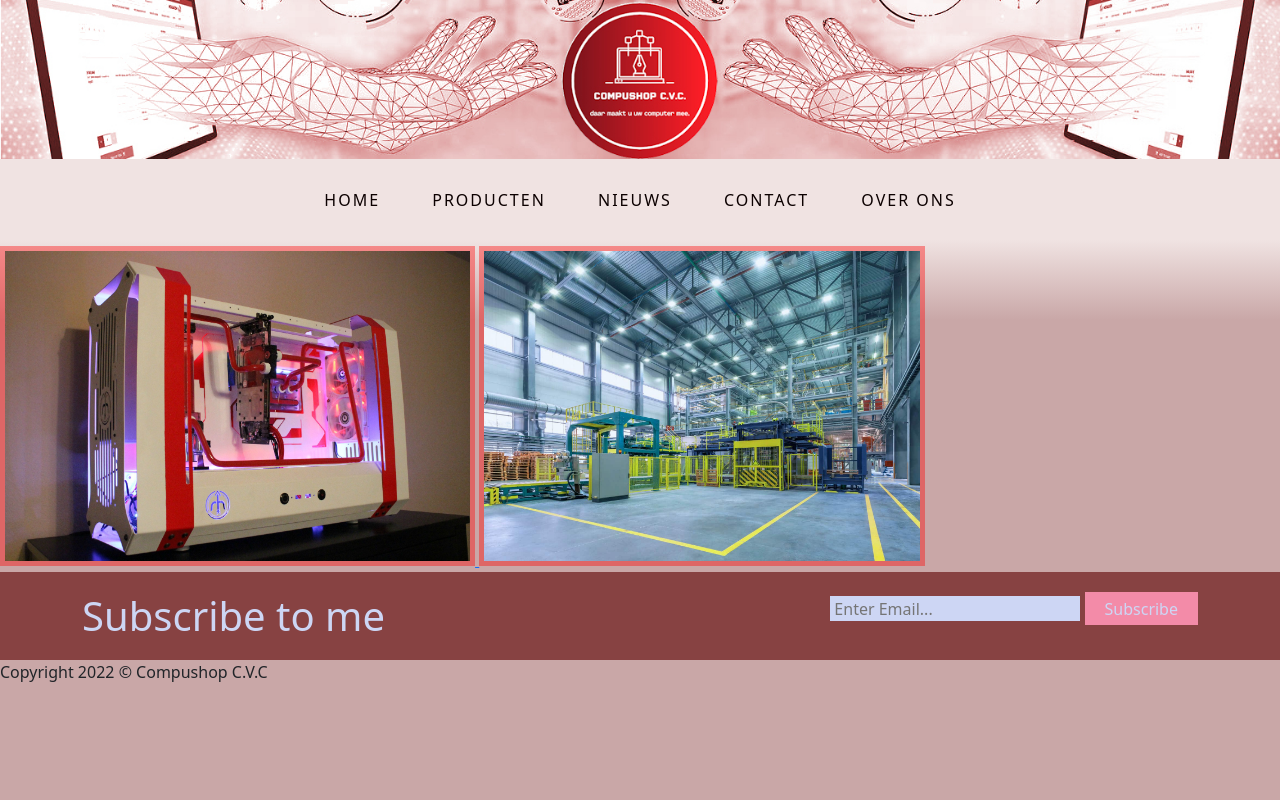
After one commit to thatsleepyman/Compushop-C.V.C, a PHP site: page /html/product_keuzen.html in a window 1280 px wide. The commit adds this page. Run offline with PHP 8.4, Linux system fonts and the light colour scheme.

Commit message:
fixes + product paginas

```diff
--- a/Compushop C.V.C/css/global.css
+++ b/Compushop C.V.C/css/global.css
@@ -4,6 +4,19 @@
     margin:auto;
     overflow:hidden;
 }
+
+
+/* BODY */
+body {
+    background: #ff0000;
+    background-image: linear-gradient(to top, #c9a7a7 60%, #f0e3e2 70%);
+
+    text-align: center;
+    font-family: 'Oswald', sans-serif;
+    font-size: 35px;
+    height: 100vh;
+}
+
 
 /* Header*/
 /* Showcase */
--- /dev/null
+++ b/Compushop C.V.C/css/product_keuzen.css
@@ -0,0 +1,15 @@
+/* BODY */
+/* Prebuilt vs Builder selectie */
+.prebuilt {
+    max-height: 40%;
+    max-width: 40%;
+    border: 5px solid rgba(255, 0, 0, 0.39);
+    box-sizing: border-box;
+}
+
+.builder {
+    max-height: 40%;
+    max-width: 40%;
+    border: 5px solid rgba(255, 0, 0, 0.39);
+    box-sizing: border-box;
+}
--- a/Compushop C.V.C/html/over_ons.html
+++ b/Compushop C.V.C/html/over_ons.html
@@ -5,7 +5,7 @@
     <meta charset="UTF-8" />
     <meta http-equiv="X-UA-Compatible" content="IE=chrome" />
     <meta name="viewport" content="width=device-width, initial-scale=1.0" />
-    <title>Compushop C.V.C | Welkom</title>
+    <title>Compushop C.V.C | Over Ons</title>
     <link rel="stylesheet" href="../css/global.css" />
     <link rel="stylesheet" href="../css/index.css" />
     <link
@@ -29,7 +29,7 @@
 
     <nav class="menu">
       <li><a href="./index.html" data-hover="Home">Home</a></li>
-      <li><a href="#" data-hover="Producten">Producten</a></li>
+      <li><a href="./product_keuzen.html" data-hover="Producten">Producten</a></li>
       <li><a href="./nieuws.html" data-hover="Nieuws">Nieuws</a></li>
       <li><a href="./contact.html" data-hover="Contact">Contact</a></li>
       <li><a href="./over_ons.html" data-hover="Over ons">Over ons</a></li>
--- /dev/null
+++ b/Compushop C.V.C/html/product_keuzen.html
@@ -0,0 +1,51 @@
+<!doctype html>
+<html lang="en">
+<head>
+    <meta charset="UTF-8">
+    <meta http-equiv="X-UA-Compatible" content="IE=chrome">
+    <meta name="viewport" content="width=device-width, initial-scale=1.0">
+    <title>Compushop C.V.C | Product Keuzen</title>
+    <link rel="stylesheet" href="../css/global.css">
+    <link rel="stylesheet" href="../css/product_keuzen.css">
+    <link rel="stylesheet" href="https://cdn.jsdelivr.net/npm/bootstrap@5.2.1/dist/css/bootstrap.min.css">
+    <script src="https://cdn.jsdelivr.net/npm/bootstrap@5.2.1/dist/js/bootstrap.bundle.min.js"></script>
+</head>
+
+<body>
+
+<img id="showcase" src="../img/menu.jpg" width="100%" class="bd-placeholder-img-lg img-fluid" text="Responsive image">
+
+    <nav class="menu">
+        <li><a href="./index.html" data-hover="Home">Home</a></li>
+        <li><a href="./product_keuzen.html" data-hover="Producten">Producten</a></li>
+        <li><a href="./nieuws.html" data-hover="Nieuws">Nieuws</a></li>
+        <li><a href="./contact.html" data-hover="Contact">Contact</a></li>
+        <li><a href="./over_ons.html" data-hover="Over ons">Over ons</a></li>
+    </nav>
+
+        <a href="./product_prebuilt.html">
+            <input class="prebuilt" type="image" name="prebuilt_img" src="../img/prebuiltpc.png" alt="Klik hier om naar de Prebuilt pagina te gaan">
+        </a>
+
+
+        <a href="./product_builder.html">
+            <input class="builder" type="image" name="Builder_img" src="../img/factory.png" alt="Klik hier om naar de Computer-Builder pagina te gaan">
+        </a>
+
+    <footer>
+        <section id="newsletter">
+            <div class="container">
+                <h1>Subscribe to me</h1>
+                <form>
+                    <input type="email" placeholder="Enter Email...">
+                    <button type="submit" class="newsletter_button">Subscribe</button>
+                </form>
+            </div>
+        </section>
+
+        <div class="footer">
+            <p>Copyright 2022 © Compushop C.V.C</p>
+        </div>
+    </footer>
+</body>
+</html>
```
Also changed, not shown: Compushop C.V.C/css/index.css (+1 -8 lines), Compushop C.V.C/html/contact.html (+8 -7 lines), Compushop C.V.C/html/index.html (+4 -11 lines), Compushop C.V.C/html/nieuws.html (+6 -6 lines), Compushop C.V.C/html/product_builder.html (added, +44 -0 lines), Compushop C.V.C/html/product_prebuilt.html (added, +44 -0 lines), Compushop C.V.C/img/factory.png (added), Compushop C.V.C/img/prebuiltpc.png (added).
